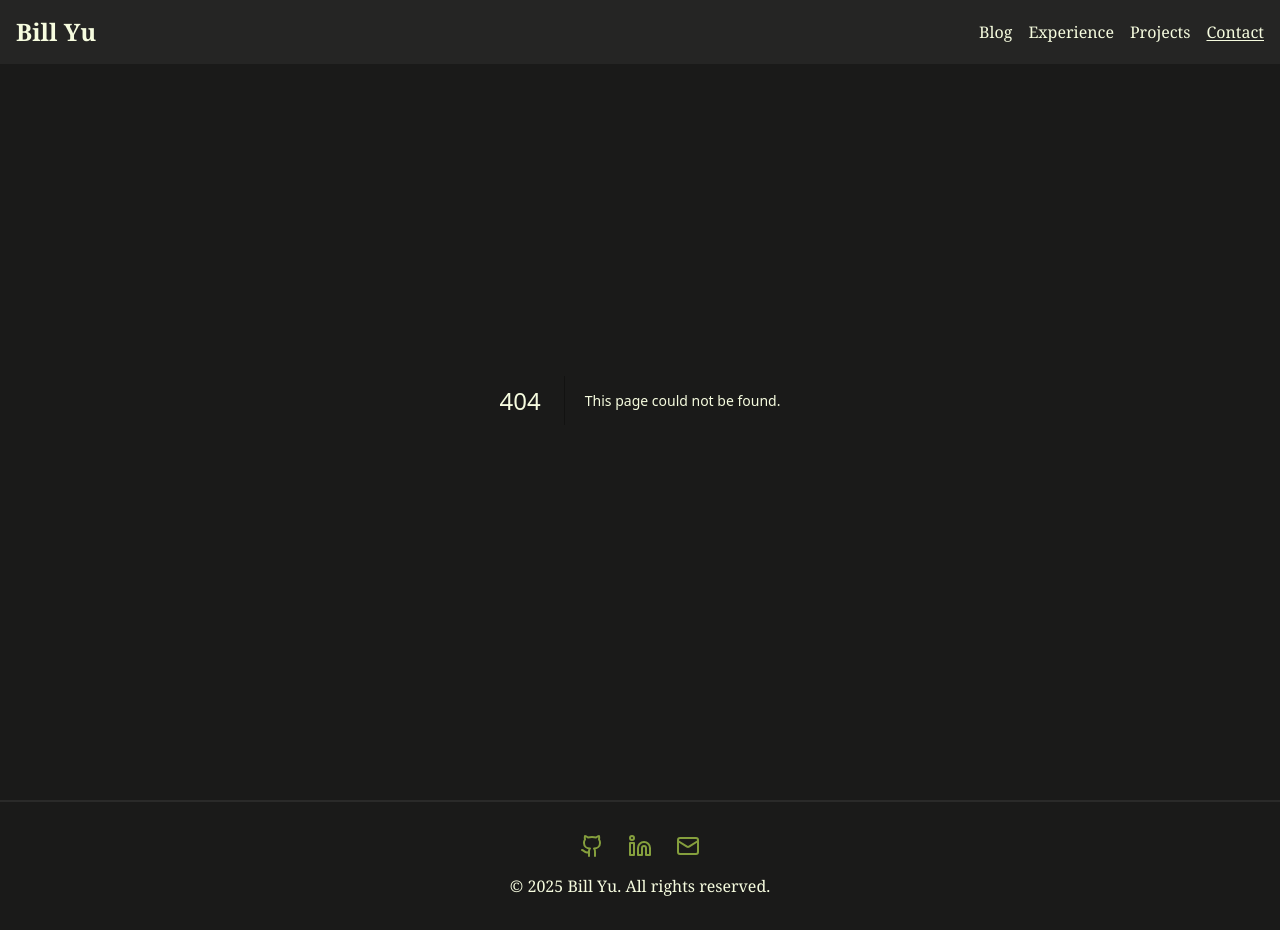
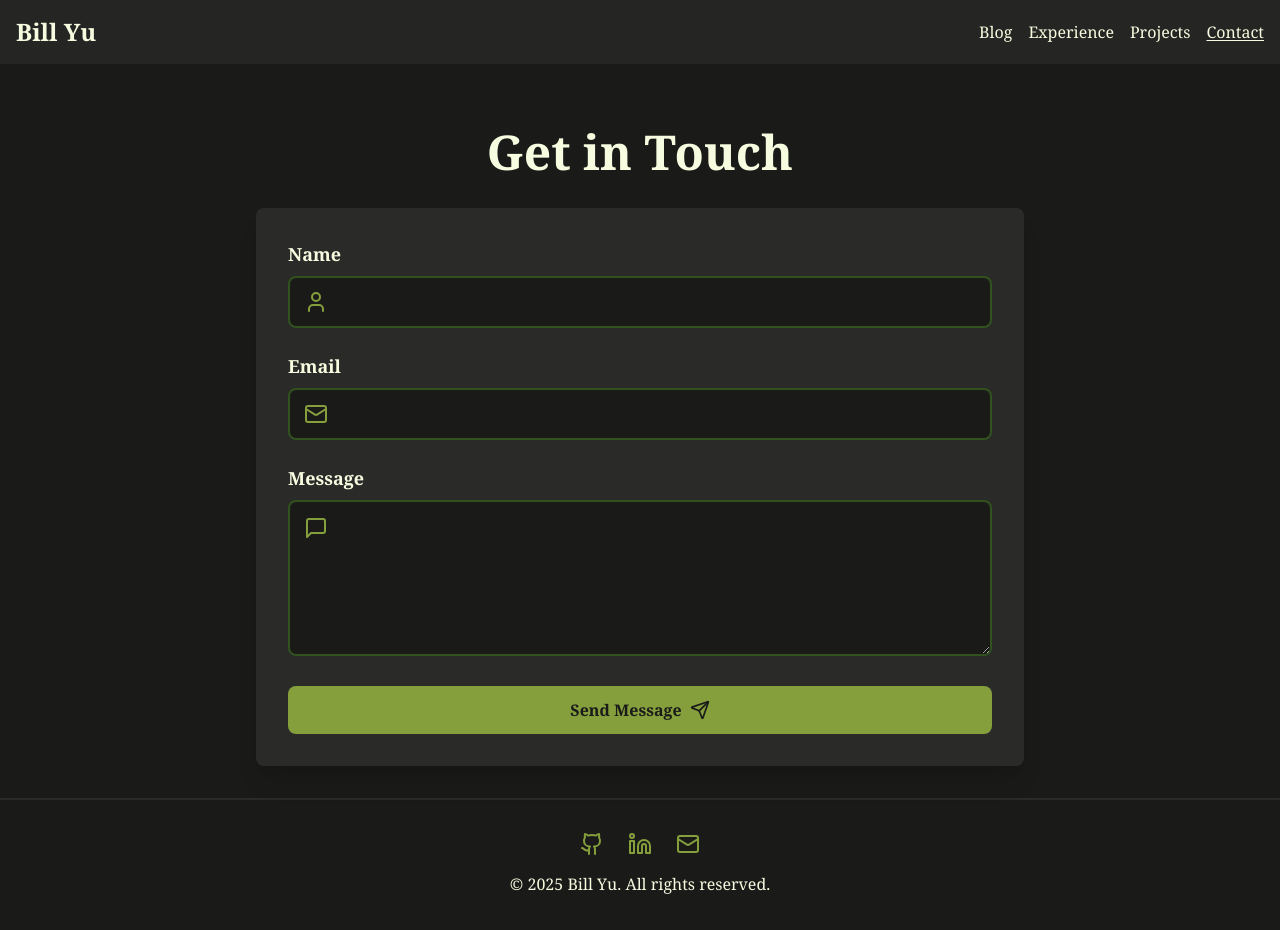
Before and after one commit to blloop/website-revamp, a Next.js app: page /contact in a window 1280 px wide. Before the commit this address had no page. Built offline with nearby package versions, Linux system fonts and the light colour scheme.

Commit message:
add contact form page

```diff
--- /dev/null
+++ b/app/api/contact/route.js
@@ -0,0 +1,29 @@
+import { NextResponse } from "next/server";
+import emailjs from "@emailjs/browser";
+
+export async function POST(req) {
+  try {
+    const { templateParams } = await req.json();
+
+    const result = await emailjs.sendForm(
+      process.env.EMAILJS_SERVICE_ID,
+      process.env.EMAILJS_TEMPLATE_ID,
+      templateParams,
+      {
+        publicKey: process.env.EMAILJS_PUBLIC_KEY,
+      },
+    );
+
+    console.log("SUCCESS!", result.text);
+    return NextResponse.json({
+      status: 200,
+      message: "Email sent successfully!",
+    });
+  } catch (error) {
+    console.log("FAILED...", error.message);
+    return NextResponse.json(
+      { error: error.message, message: "Failed to send email" },
+      { status: 400 },
+    );
+  }
+}
--- /dev/null
+++ b/app/components/Form.js
@@ -0,0 +1,124 @@
+"use client";
+
+import { useRef, useState } from "react";
+import { motion } from "framer-motion";
+import { Send, User, Mail, MessageSquare } from "lucide-react";
+
+export default function Form() {
+  const [formData, setFormData] = useState({
+    name: "",
+    email: "",
+    message: "",
+  });
+  const [status, setStatus] = useState("");
+  const form = useRef();
+  const handleChange = (e) => {
+    const { name, value } = e.target;
+    setFormData((prev) => ({ ...prev, [name]: value }));
+  };
+
+  const sendEmail = async (e) => {
+    e.preventDefault();
+
+    setStatus("Sending...");
+    try {
+      const response = await fetch("/api/contact", {
+        method: "POST",
+        headers: {
+          "Content-Type": "application/json",
+        },
+        body: JSON.stringify({
+          service_id: process.env.EMAILJS_SERVICE_ID,
+          template_id: process.env.EMAILJS_TEMPLATE_ID,
+          user_id: process.env.EMAILJS_USER_ID,
+          template_params: {
+            name: formData.name,
+            email: formData.email,
+            message: formData.message,
+          },
+        }),
+      });
+
+      const result = await response.json();
+
+      if (response.ok) {
+        setStatus("Email sent successfully!");
+        setFormData({ name: "", email: "", message: "" });
+      } else {
+        setStatus(`Error: ${result.message}`);
+      }
+    } catch (error) {
+      setStatus(`Error: ${error.message}`);
+    }
+  };
+
+  return (
+    <motion.form
+      ref={form}
+      onSubmit={sendEmail}
+      className="w-[48rem] max-w-full mx-auto space-y-6 bg-gray-600 p-8 rounded-lg shadow-xl"
+      initial={{ opacity: 0, y: 50 }}
+      animate={{ opacity: 1, y: 0 }}
+      transition={{ duration: 0.5 }}
+    >
+      <div>
+        <label htmlFor="name" className="block text-lg mb-2 font-semibold">
+          Name
+        </label>
+        <div className="relative">
+          <input
+            name="name"
+            type="text"
+            value={formData.name}
+            onChange={handleChange}
+            className="w-full bg-gray-800 border-2 border-olive-700 rounded-lg py-3 px-4 pl-12 focus:outline-none focus:border-olive-300 transition-colors"
+            required
+          />
+          <User className="absolute left-4 top-1/2 transform -translate-y-1/2 text-olive-300" />
+        </div>
+      </div>
+      <div>
+        <label htmlFor="email" className="block text-lg mb-2 font-semibold">
+          Email
+        </label>
+        <div className="relative">
+          <input
+            name="email"
+            type="email"
+            value={formData.email}
+            onChange={handleChange}
+            className="w-full bg-gray-800 border-2 border-olive-700 rounded-lg py-3 px-4 pl-12 focus:outline-none focus:border-olive-300 transition-colors"
+            required
+          />
+          <Mail className="absolute left-4 top-1/2 transform -translate-y-1/2 text-olive-300" />
+        </div>
+      </div>
+      <div>
+        <label htmlFor="message" className="block text-lg mb-2 font-semibold">
+          Message
+        </label>
+        <div className="relative">
+          <textarea
+            name="message"
+            value={formData.message}
+            onChange={handleChange}
+            rows={5}
+            className="w-full bg-gray-800 border-2 border-olive-700 rounded-lg py-4 pl-12 pr-4 focus:outline-none focus:border-olive-300 transition-colors"
+            required
+          ></textarea>
+          <MessageSquare className="absolute left-4 top-4 text-olive-300" />
+        </div>
+      </div>
+      <p>{status}</p>
+      <motion.button
+        type="submit"
+        className="w-full bg-olive-300 text-gray-800 font-bold py-3 px-4 rounded-lg hover:transition-colors duration-300 flex items-center justify-center"
+        whileHover={{ scale: 1.05 }}
+        whileTap={{ scale: 0.95 }}
+      >
+        Send Message
+        <Send className="ml-2 h-5 w-5" />
+      </motion.button>
+    </motion.form>
+  );
+}
--- /dev/null
+++ b/app/contact/page.js
@@ -0,0 +1,18 @@
+import Container from "@/components/Container";
+import Form from "@/components/Form";
+
+export const metadata = {
+  title: "Bill Yu | Contact",
+  description: "Send me a message!",
+};
+
+export default function Page() {
+  return (
+    <Container>
+      <h1 className="text-3xl sm:text-5xl font-bold mt-4 md:mt-8 text-center">
+        Get in Touch
+      </h1>
+      <Form />
+    </Container>
+  );
+}
--- a/next.config.js
+++ b/next.config.js
@@ -1,5 +1,10 @@
 /** @type {import('next').NextConfig} */
 const nextConfig = {
+  env: {
+    EMAILJS_SERVICE_ID: process.env.EMAILJS_SERVICE_ID,
+    EMAILJS_TEMPLATE_ID: process.env.EMAILJS_TEMPLATE_ID,
+    EMAILJS_PUBLIC_KEY: process.env.EMAILJS_PUBLIC_KEY,
+  },
   images: {
     remotePatterns: [
       {
--- a/package.json
+++ b/package.json
@@ -9,6 +9,7 @@
     "lint": "next lint"
   },
   "dependencies": {
+    "@emailjs/browser": "^4.4.1",
     "@portabletext/react": "^3.0.11",
     "@sanity/image-url": "^1.0.2",
     "@sanity/vision": "^3.20.2",
```
Also changed, not shown: 2 other files (tests, documents, lock files or other folders).
